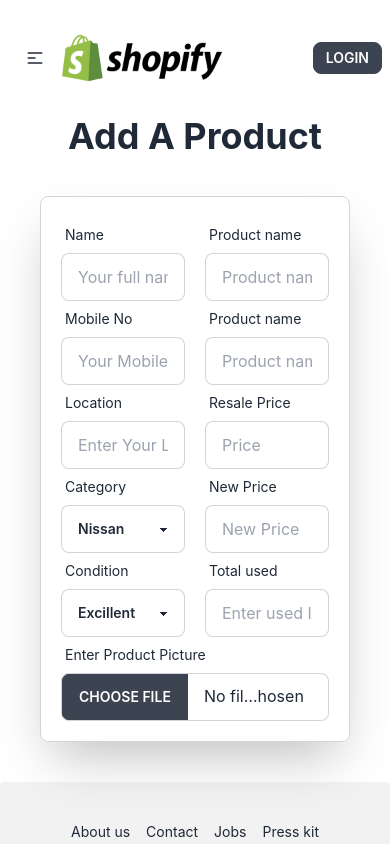
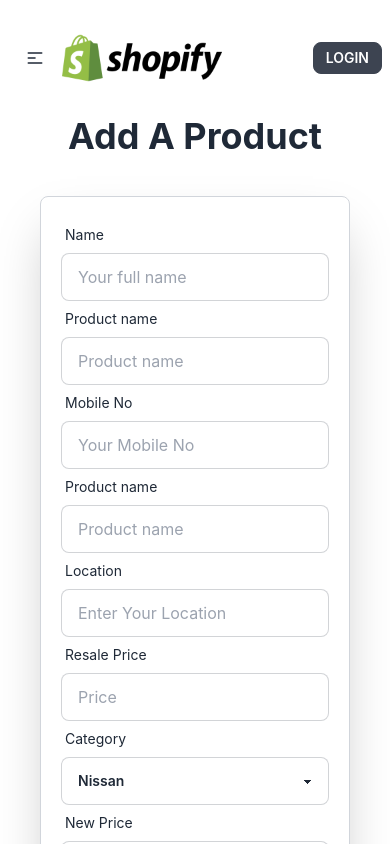
Before and after one commit to rafin8990/Shopify-client, a React (Create React App) app: page /addproduct in a window 390 px wide. Shown: the top 844 px of the page. Built offline with nearby package versions, Linux system fonts and the light colour scheme; no server answers.

Commit message:
my orders add product added

```diff
--- a/src/Pages/AddProduct/AddProduct/AddProduct.js
+++ b/src/Pages/DashBoard/AddProduct/Addproduct.js
@@ -1,6 +1,6 @@
 import React from 'react';
 
-const AddProduct = () => {
+const Addproduct = () => {
     return (
         <div>
             <div>
@@ -8,49 +8,49 @@
             </div>
             <form className='flex justify-center items-center m-10'>
                 <div className='border p-5 border-gray-300 rounded-lg shadow-2xl'>
-                    <div className='flex'>
+                    <div className='flex flex-col md:flex-row'>
                         <div className="form-control w-full max-w-xs">
                             <label className="label">
                                 <span className="label-text">Name</span>
                             </label>
                             <input type="text" placeholder="Your full name" className="input input-bordered w-full max-w-xs" />
                         </div>
-                        <div className="form-control w-full ml-5 max-w-xs">
+                        <div className="form-control w-full md:ml-5 max-w-xs">
                             <label className="label">
                                 <span className="label-text">Product name</span>
                             </label>
                             <input type="text" placeholder="Product name" className="input input-bordered w-full max-w-xs" />
                         </div>
                     </div>
-                    <div className='flex'>
+                    <div className='flex flex-col md:flex-row'>
                         <div className="form-control w-full max-w-xs">
                             <label className="label">
                                 <span className="label-text">Mobile No</span>
                             </label>
                             <input type="text" placeholder="Your Mobile No" className="input input-bordered w-full max-w-xs" />
                         </div>
-                        <div className="form-control w-full ml-5 max-w-xs">
+                        <div className="form-control w-full md:ml-5 max-w-xs">
                             <label className="label">
                                 <span className="label-text">Product name</span>
                             </label>
                             <input type="text" placeholder="Product name" className="input input-bordered w-full max-w-xs" />
                         </div>
                     </div>
-                    <div className='flex'>
+                    <div className='flex flex-col md:flex-row'>
                         <div className="form-control w-full max-w-xs">
                             <label className="label">
                                 <span className="label-text">Location</span>
                             </label>
                             <input type="text" placeholder="Enter Your Location" className="input input-bordered w-full max-w-xs" />
                         </div>
-                        <div className="form-control w-full ml-5 max-w-xs">
+                        <div className="form-control w-full md:ml-5 max-w-xs">
                             <label className="label">
                                 <span className="label-text">Resale Price</span>
                             </label>
                             <input type="text" placeholder="Price" className="input input-bordered w-full max-w-xs" />
                         </div>
                     </div>
-                    <div className='flex'>
+                    <div className='flex flex-col md:flex-row'>
                         <div className="form-control w-full max-w-xs">
                             <label className="label">
                                 <span className="label-text">Category</span>
@@ -61,14 +61,14 @@
                                 <option>Suzuki</option>
                             </select>
                         </div>
-                        <div className="form-control w-full ml-5 max-w-xs">
+                        <div className="form-control w-full md:ml-5 max-w-xs">
                             <label className="label">
                                 <span className="label-text">New Price</span>
                             </label>
                             <input type="text" placeholder="New Price" className="input input-bordered w-full max-w-xs" />
                         </div>
                     </div>
-                    <div className='flex'>
+                    <div className='flex flex-col md:flex-row'>
                         <div className="form-control w-full max-w-xs">
                             <label className="label">
                                 <span className="label-text">Condition</span>
@@ -79,7 +79,7 @@
                                 <option>Fair</option>
                             </select>
                         </div>
-                        <div className="form-control w-full ml-5 max-w-xs">
+                        <div className="form-control w-full md:ml-5 max-w-xs">
                             <label className="label">
                                 <span className="label-text">Total used</span>
                             </label>
@@ -100,4 +100,4 @@
     );
 };
 
-export default AddProduct;
+export default Addproduct;
--- /dev/null
+++ b/src/Pages/DashBoard/MyOrders/MyOrders.js
@@ -0,0 +1,45 @@
+import React from 'react';
+
+const MyOrders = () => {
+    return (
+        <div>
+            <div className="overflow-x-auto">
+                <table className="table w-full">
+
+                    <thead>
+                        <tr>
+                            <th></th>
+                            <th>Name</th>
+                            <th>Job</th>
+                            <th>Favorite Color</th>
+                        </tr>
+                    </thead>
+                    <tbody>
+                        <tr>
+                            <th>1</th>
+                            <td>Cy Ganderton</td>
+                            <td>Quality Control Specialist</td>
+                            <td>Blue</td>
+                        </tr>
+
+                        <tr className="hover">
+                            <th>2</th>
+                            <td>Hart Hagerty</td>
+                            <td>Desktop Support Technician</td>
+                            <td>Purple</td>
+                        </tr>
+
+                        <tr>
+                            <th>3</th>
+                            <td>Brice Swyre</td>
+                            <td>Tax Accountant</td>
+                            <td>Red</td>
+                        </tr>
+                    </tbody>
+                </table>
+            </div>
+        </div>
+    );
+};
+
+export default MyOrders;
--- a/src/Pages/Shered/Navbar/Navbar.js
+++ b/src/Pages/Shered/Navbar/Navbar.js
@@ -18,6 +18,7 @@
                             <li><Link to='/'>Home</Link></li>
                             <li><Link>Blog</Link></li>
                             <li><Link to='/addproduct'>Add Product</Link></li>
+                            <li><Link to='/myorders'>My Orders</Link></li>
                         </ul>
                     </div>
                     <img className=' w-40' src={logo} alt="" />
@@ -27,6 +28,7 @@
                         <li><Link to='/'>Home</Link></li>
                         <li><Link>Blog</Link></li>
                         <li><Link to='/addproduct'>Add Product</Link></li>
+                        <li><Link to='/myorders'>My Orders</Link></li>
                     </ul>
                 </div>
                 <div className="navbar-end">
```
Also changed, not shown: src/Routes/Routes/Routes.js (+7 -2 lines).
